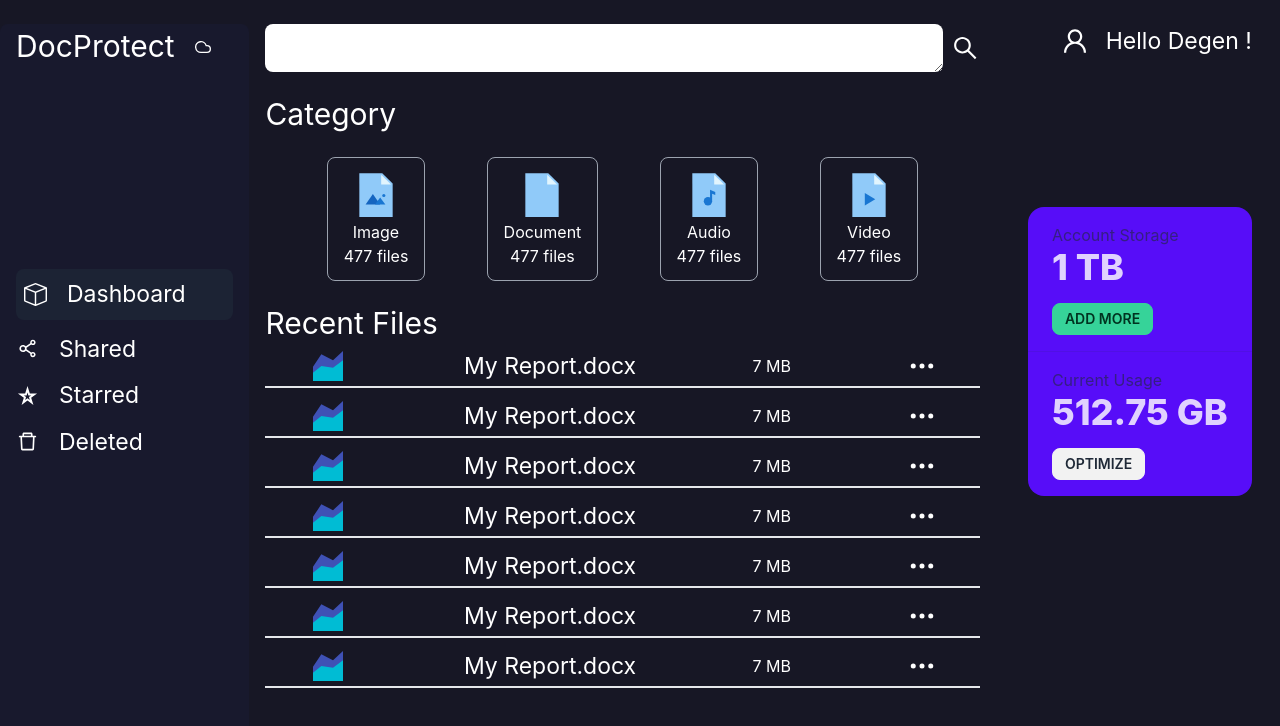
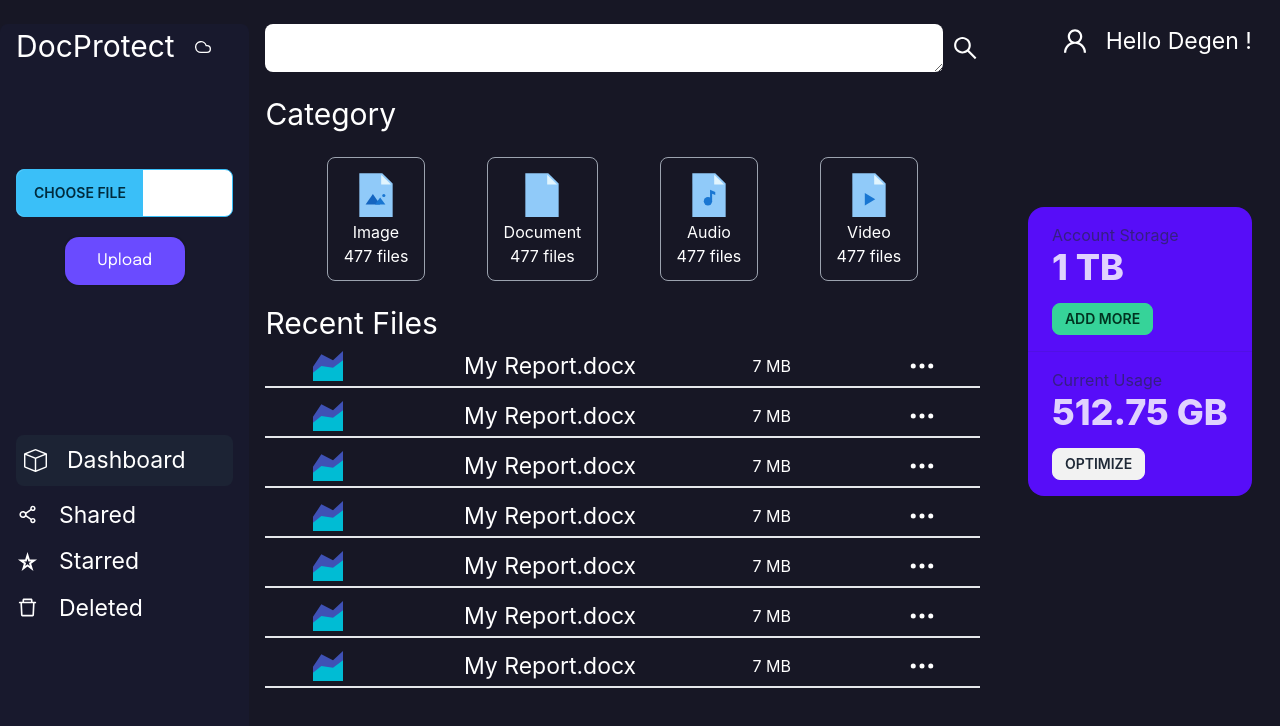
Before and after one commit to Navansh/rebuild-ownership-hackathon, a React (Create React App) app: page /dashboard in a window 1280 px wide. Shown: the top 726 px of the page. Built offline with nearby package versions, Linux system fonts and the light colour scheme; what @dataverse/runtime-connector would draw is missing.

Commit message:
added file upload

```diff
--- a/src/components/Dashboard.jsx
+++ b/src/components/Dashboard.jsx
@@ -10,9 +10,22 @@ import { FcAudioFile, FcVideoFile , FcImageFile, FcFile, FcAreaChart} from "reac
 import {IoDocumentsOutline} from "react-icons/io5";
 import {IoMdDocument} from "react-icons/io";
 import {FiMoreHorizontal} from "react-icons/fi";
+import { useState } from "react";
 
+const Dashboard = () => {
 
-const Dashboard = () => (
+    const [selectedFile, setSelectedFile] = useState(null);
+
+    const handleFileChange = (event) => {
+      setSelectedFile(event.target.files[0]);
+    };
+
+    const handleUpload = () => {
+      console.log(selectedFile);
+      // Add the logic to upload the file to the Dataverse's Server
+    };
+
+    return (
     <div className=" max-w-[1440px] h-screen mx-auto py-6 flex flex-row">
         {/* //Sidebar  */}
         <div className="w-[20%] px-4 rounded-lg max-h-[800px] bg-[#18192D] flex flex-col text-white ">
@@ -21,7 +34,12 @@ const Dashboard = () => (
                 <span><FiCloud></FiCloud></span>
             </div>
 
-            <div className=" mt-[200px] flex flex-col gap-3 text-[23px]">
+            <div className=" mt-[100px] flex flex-col items-center" >
+            <input type="file" onChange={handleFileChange} className="file-input file-input-bordered file-input-info w-full max-w-xs" />
+                <button onClick={handleUpload} className="nav-ctf mt-5">Upload</button>
+            </div>
+
+            <div className=" mt-[150px] flex flex-col gap-3 text-[23px]">
                 <div className=" bg-[#1C2334] rounded-lg py-2 px-2 flex gap-5 items-center">
                     <BsBox></BsBox>
                     <p>Dashboard</p>
@@ -165,6 +183,7 @@ const Dashboard = () => (
         </div>
         {/* Last Section  */}
     </div>
-)
+);}
 
-export default Dashboard
+
+export default Dashboard ;
```
